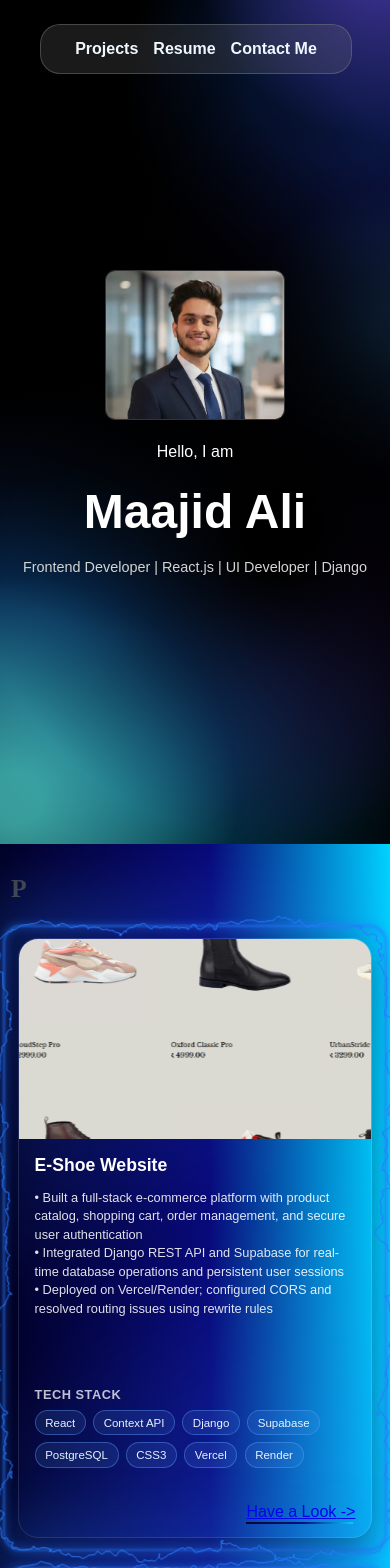
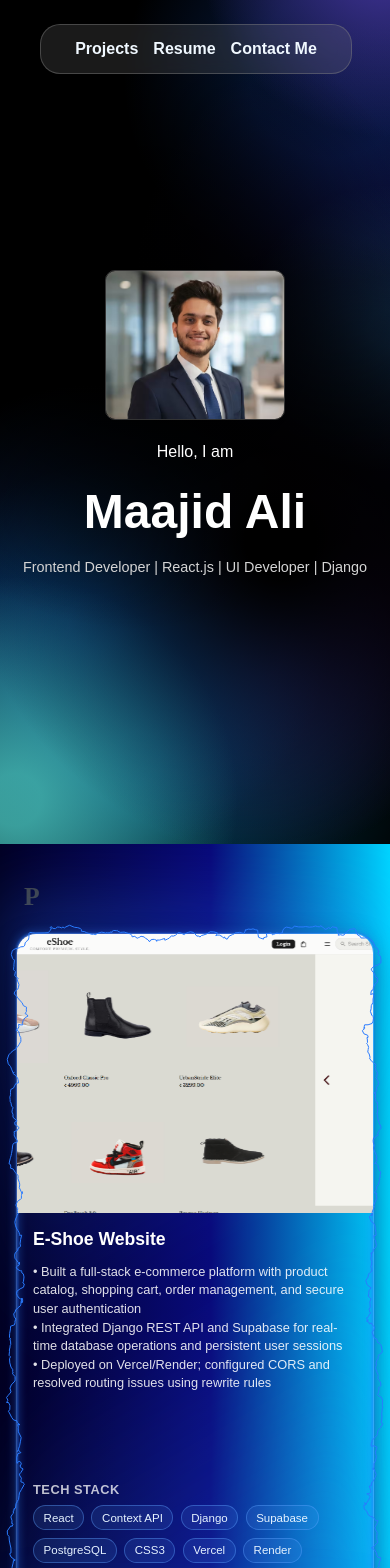
Before and after one commit to Maajid3/My-Portfolio, a React (Vite) app: page / in a window 390 px wide. Shown: the top 1568 px of the page. Built offline with nearby package versions, Linux system fonts and the light colour scheme; a web font is replaced by a local one.

Commit message:
fixed project section ui

```diff
--- a/src/styles/components.css
+++ b/src/styles/components.css
@@ -173,14 +173,12 @@
 
 .project-container {
   color: rgb(255, 255, 255);
-  /* background-color: rgb(41, 41, 41); */
   width: auto;
-  height: 600px;
+  height: 700px;
   min-height: 540px;
   display: flex;
   flex-direction: column;
   border-radius: 20px;
-  /* margin: 0.6em 1.8em; */
   border: 1px solid rgba(255, 255, 255, 0.12);
   box-shadow: 0 10px 30px rgba(0, 0, 0, 0.3);
   overflow: hidden;
@@ -207,19 +205,20 @@
 
 .slideshow {
   width: 100%;
+  height: 40%;
   overflow: hidden;
 }
 
 .slide-track {
   display: flex;
   width: calc(200%);
+  height: 100%;
   animation: scroll-left 10s linear infinite;
 }
 
 .slide-track img {
   width: 100%;
-  min-width: 100%;
-  height: 200px;
+  height: 100%;
   object-fit: cover;
 }
 
@@ -521,11 +520,9 @@ textarea {
   .project {
     grid-template-columns: repeat(1, minmax(50px, 1fr));
     gap: 1rem;
-    padding: 1.5rem 0.2rem;
   }
 
   .project-container {
-    margin: 0.8em 0.9em;
     min-height: 500px;
   }
 
```
